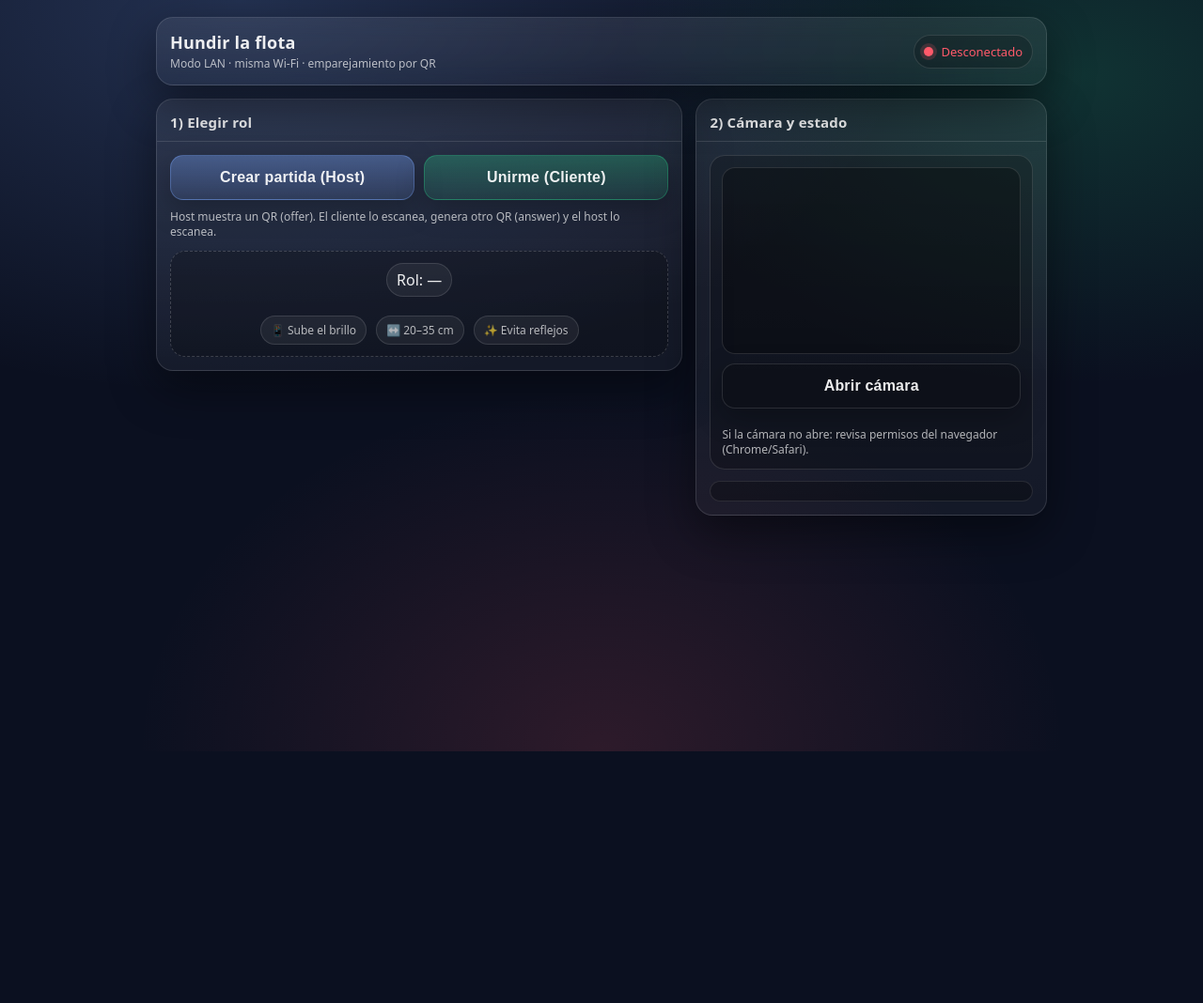
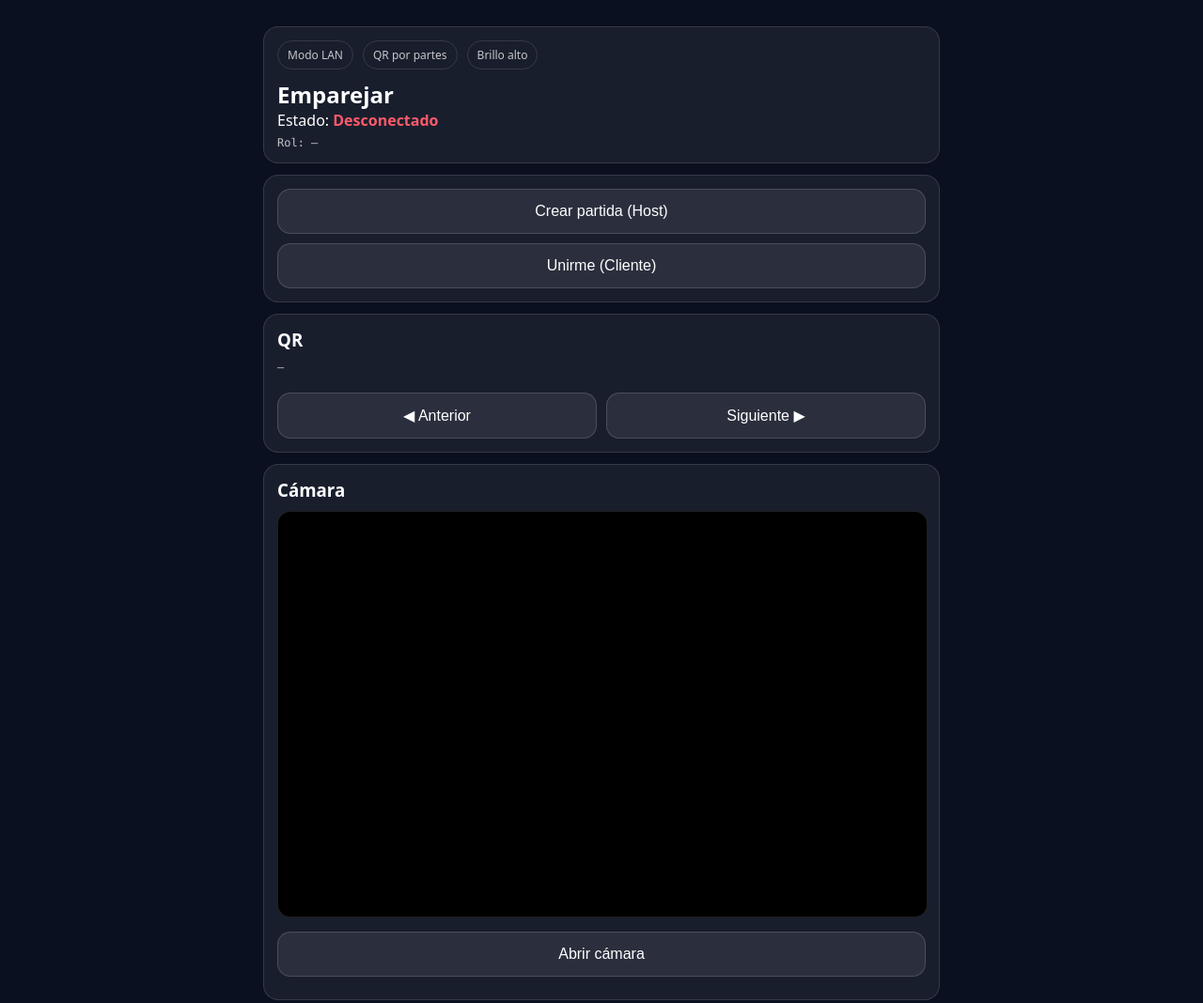
Before and after one commit to JMoyaSaez/Juegos, a plain HTML site: page hundir/index.html in a window 1280 px wide. Shown: the whole page at 94% size. Before the commit the page ends 800 px from the top, so only its background shows below. Drawn offline with Linux system fonts and the light colour scheme.

Commit message:
Update index.html

```diff
--- a/hundir/index.html
+++ b/hundir/index.html
@@ -3,241 +3,64 @@
 <head>
   <meta charset="utf-8">
   <meta name="viewport" content="width=device-width,initial-scale=1,viewport-fit=cover">
-  <title>Hundir la flota · LAN</title>
+  <title>Hundir la flota · Emparejar</title>
 
   <style>
-    :root{
-      --bg: #0b1020;
-      --card: rgba(255,255,255,.06);
-      --card2: rgba(255,255,255,.09);
-      --line: rgba(255,255,255,.12);
-      --text: rgba(255,255,255,.92);
-      --muted: rgba(255,255,255,.68);
-      --good: #29d38a;
-      --bad: #ff5a6a;
-      --accent: #7aa7ff;
-      --shadow: 0 18px 50px rgba(0,0,0,.45);
-      --r: 18px;
-    }
-    *{ box-sizing:border-box; }
-    body{
-      margin:0; min-height:100dvh; color:var(--text);
-      font-family: system-ui,-apple-system,Segoe UI,Roboto,Arial;
-      background:
-        radial-gradient(1200px 700px at 20% 0%, rgba(122,167,255,.22), transparent 60%),
-        radial-gradient(900px 600px at 90% 10%, rgba(41,211,138,.18), transparent 55%),
-        radial-gradient(900px 700px at 50% 100%, rgba(255,90,106,.14), transparent 55%),
-        var(--bg);
-    }
-    .wrap{ max-width: 980px; margin: 0 auto; padding: 18px 16px 28px; }
-    header{
-      display:flex; gap:12px; align-items:center; justify-content:space-between;
-      padding: 14px 14px; border:1px solid var(--line); border-radius: var(--r);
-      background: linear-gradient(180deg, rgba(255,255,255,.08), rgba(255,255,255,.04));
-      box-shadow: var(--shadow);
-      position: sticky; top: 10px; backdrop-filter: blur(10px); z-index: 5;
-    }
-    .brand{
-      display:flex; flex-direction:column; gap:2px;
-    }
-    .brand h1{ font-size: 18px; margin:0; letter-spacing:.2px; }
-    .brand .sub{ font-size: 12px; color: var(--muted); }
-    .pill{
-      display:flex; align-items:center; gap:8px;
-      padding: 8px 10px; border:1px solid var(--line);
-      border-radius: 999px; background: rgba(0,0,0,.20);
-      font-size: 13px; color: var(--muted);
-      white-space: nowrap;
-    }
-    .dot{ width:10px; height:10px; border-radius:999px; background: var(--bad); box-shadow: 0 0 0 4px rgba(255,90,106,.18); }
-    .dot.ok{ background: var(--good); box-shadow: 0 0 0 4px rgba(41,211,138,.18); }
-
-    .grid{
-      display:grid; gap:14px; margin-top: 14px;
-      grid-template-columns: 1fr;
-    }
-    @media (min-width: 860px){
-      .grid{ grid-template-columns: 1.2fr .8fr; align-items:start; }
-    }
-
-    .card{
-      border:1px solid var(--line);
-      border-radius: var(--r);
-      background: linear-gradient(180deg, rgba(255,255,255,.08), rgba(255,255,255,.04));
-      box-shadow: var(--shadow);
-      overflow:hidden;
-    }
-    .card h2{
-      margin:0; padding: 14px 14px 10px;
-      font-size: 15px; letter-spacing:.2px;
-      border-bottom: 1px solid var(--line);
-      color: rgba(255,255,255,.9);
-    }
-    .card .body{ padding: 14px; }
-
-    .actions{
-      display:grid; gap:10px;
-      grid-template-columns: 1fr;
-    }
-    @media (min-width: 520px){
-      .actions{ grid-template-columns: 1fr 1fr; }
-    }
-
-    button{
-      appearance:none; border:1px solid var(--line);
-      background: rgba(255,255,255,.07);
-      color: var(--text);
-      border-radius: 14px;
-      padding: 14px 14px;
-      font-size: 16px;
-      font-weight: 650;
-      letter-spacing:.2px;
-      box-shadow: 0 10px 30px rgba(0,0,0,.25);
-      transition: transform .06s ease, background .2s ease, border-color .2s ease;
-      touch-action: manipulation;
-    }
-    button:active{ transform: scale(.99); }
-    button.primary{
-      background: linear-gradient(180deg, rgba(122,167,255,.35), rgba(122,167,255,.12));
-      border-color: rgba(122,167,255,.35);
-    }
-    button.secondary{
-      background: linear-gradient(180deg, rgba(41,211,138,.28), rgba(41,211,138,.10));
-      border-color: rgba(41,211,138,.32);
-    }
-    button.ghost{
-      background: rgba(0,0,0,.22);
-    }
-
-    .hint{ color: var(--muted); font-size: 12px; line-height: 1.35; margin-top: 10px; }
-
-    .qrBox{
-      display:flex; flex-direction:column; align-items:center; gap:10px;
-      padding: 12px;
-      background: rgba(0,0,0,.22);
-      border:1px dashed rgba(255,255,255,.18);
-      border-radius: 16px;
-    }
-    #qr{ display:flex; justify-content:center; }
-    #qr img{ width:min(360px, 86vw); height:auto; border-radius: 14px; background:#fff; padding:10px; }
-    .qrMeta{
-      display:flex; gap:10px; flex-wrap:wrap; justify-content:center;
-      color: var(--muted); font-size: 12px;
-    }
-    .tag{
-      padding:6px 10px; border:1px solid var(--line);
-      border-radius: 999px; background: rgba(255,255,255,.06);
-    }
-
-    .scanBox{
-      display:flex; flex-direction:column; gap:10px;
-      background: rgba(0,0,0,.22);
-      border:1px solid rgba(255,255,255,.12);
-      border-radius: 16px;
-      padding: 12px;
-    }
-    video{
-      width:100%; border-radius: 14px;
-      border:1px solid rgba(255,255,255,.12);
-      background: rgba(0,0,0,.30);
-      aspect-ratio: 16 / 10;
-      object-fit: cover;
-    }
-
-    .log{
-      max-height: 210px; overflow:auto;
-      padding: 10px 12px;
-      background: rgba(0,0,0,.28);
-      border:1px solid rgba(255,255,255,.10);
-      border-radius: 14px;
-      font-family: ui-monospace, SFMono-Regular, Menlo, monospace;
-      font-size: 12px;
-      color: rgba(255,255,255,.78);
-    }
-
-    /* IDs que usa lan.js */
-    #status.ok { color: var(--good); }
-    #status.bad { color: var(--bad); }
+    body{margin:0;font-family:system-ui;background:#0b1020;color:#fff}
+    .wrap{max-width:720px;margin:0 auto;padding:16px}
+    .card{border:1px solid rgba(255,255,255,.12);border-radius:16px;background:rgba(255,255,255,.06);padding:14px;margin:12px 0}
+    button{width:100%;padding:14px;font-size:16px;border-radius:14px;border:1px solid rgba(255,255,255,.15);background:rgba(255,255,255,.08);color:#fff}
+    #qr img{width:min(420px,92vw);background:#fff;padding:10px;border-radius:14px}
+    video{width:100%;border-radius:14px;border:1px solid rgba(255,255,255,.12);background:#000;aspect-ratio:16/10;object-fit:cover}
+    .row{display:flex;gap:10px;flex-wrap:wrap}
+    .pill{padding:6px 10px;border:1px solid rgba(255,255,255,.12);border-radius:999px;color:rgba(255,255,255,.75);font-size:12px}
+    .ok{color:#29d38a;font-weight:700}
+    .bad{color:#ff5a6a;font-weight:700}
+    .mono{font-family:ui-monospace,Menlo,monospace;font-size:12px;color:rgba(255,255,255,.75)}
   </style>
 
-  <!-- QR generator -->
   <script src="https://cdnjs.cloudflare.com/ajax/libs/qrcodejs/1.0.0/qrcode.min.js"></script>
-  <!-- Compresión -->
   <script src="https://cdn.jsdelivr.net/npm/pako@2.1.0/dist/pako.min.js"></script>
-  <!-- QR scanner -->
   <script src="https://cdn.jsdelivr.net/npm/qr-scanner@1.4.2/qr-scanner.umd.min.js"></script>
 </head>
+<body>
+<div class="wrap">
 
-<body>
-  <div class="wrap">
+  <div class="card">
+    <div class="row">
+      <span class="pill">Modo LAN</span>
+      <span class="pill">QR por partes</span>
+      <span class="pill">Brillo alto</span>
+    </div>
+    <h2 style="margin:10px 0 0">Emparejar</h2>
+    Estado: <span id="status" class="bad">Desconectado</span>
+    <div id="role" class="mono" style="margin-top:6px;">Rol: —</div>
+  </div>
 
-    <header>
-      <div class="brand">
-        <h1>Hundir la flota</h1>
-        <div class="sub">Modo LAN · misma Wi-Fi · emparejamiento por QR</div>
-      </div>
-      <div class="pill">
-        <span id="connDot" class="dot"></span>
-        <span id="status" class="bad">Desconectado</span>
-      </div>
-    </header>
+  <div class="card">
+    <button id="btnHost">Crear partida (Host)</button>
+    <button id="btnJoin" style="margin-top:10px;">Unirme (Cliente)</button>
+  </div>
 
-    <div class="grid">
-
-      <section class="card">
-        <h2>1) Elegir rol</h2>
-        <div class="body">
-          <div class="actions">
-            <button id="btnHost" class="primary">Crear partida (Host)</button>
-            <button id="btnJoin" class="secondary">Unirme (Cliente)</button>
-          </div>
-          <div class="hint">
-            Host muestra un QR (offer). El cliente lo escanea, genera otro QR (answer) y el host lo escanea.
-          </div>
-
-          <div style="height:12px"></div>
-
-          <div class="qrBox">
-            <div id="role" class="tag">Rol: —</div>
-            <div id="qr"></div>
-            <div class="qrMeta">
-              <span class="tag">📱 Sube el brillo</span>
-              <span class="tag">↔️ 20–35 cm</span>
-              <span class="tag">✨ Evita reflejos</span>
-            </div>
-          </div>
-        </div>
-      </section>
-
-      <aside class="card">
-        <h2>2) Cámara y estado</h2>
-        <div class="body">
-          <div class="scanBox">
-            <video id="video" muted playsinline></video>
-            <button id="btnCam" class="ghost">Abrir cámara</button>
-            <div class="hint">Si la cámara no abre: revisa permisos del navegador (Chrome/Safari).</div>
-          </div>
-
-          <div style="height:12px"></div>
-
-          <div class="log" id="log"></div>
-        </div>
-      </aside>
-
+  <div class="card">
+    <h3 style="margin:0 0 10px;">QR</h3>
+    <div id="progress" class="mono">—</div>
+    <div id="qr" style="display:flex;justify-content:center;margin-top:10px;"></div>
+    <div class="row" style="margin-top:10px;">
+      <button id="prev" style="flex:1;min-width:140px;">◀ Anterior</button>
+      <button id="next" style="flex:1;min-width:140px;">Siguiente ▶</button>
     </div>
   </div>
 
-  <!-- Tu lógica WebRTC -->
-  <script src="lan.js"></script>
+  <div class="card">
+    <h3 style="margin:0 0 10px;">Cámara</h3>
+    <video id="video" muted playsinline></video>
+    <button id="btnCam" style="margin-top:10px;">Abrir cámara</button>
+    <div id="log" class="mono" style="margin-top:10px;max-height:140px;overflow:auto;"></div>
+  </div>
 
-  <!-- Mini “refresco” visual del punto de estado según clases ok/bad -->
-  <script>
-    const dot = document.getElementById("connDot");
-    const st  = document.getElementById("status");
-    const obs = new MutationObserver(() => {
-      dot.className = "dot " + (st.classList.contains("ok") ? "ok" : "");
-    });
-    obs.observe(st, { attributes:true, attributeFilter:["class"] });
-  </script>
+</div>
+
+<script src="pair.js"></script>
 </body>
 </html>
```
